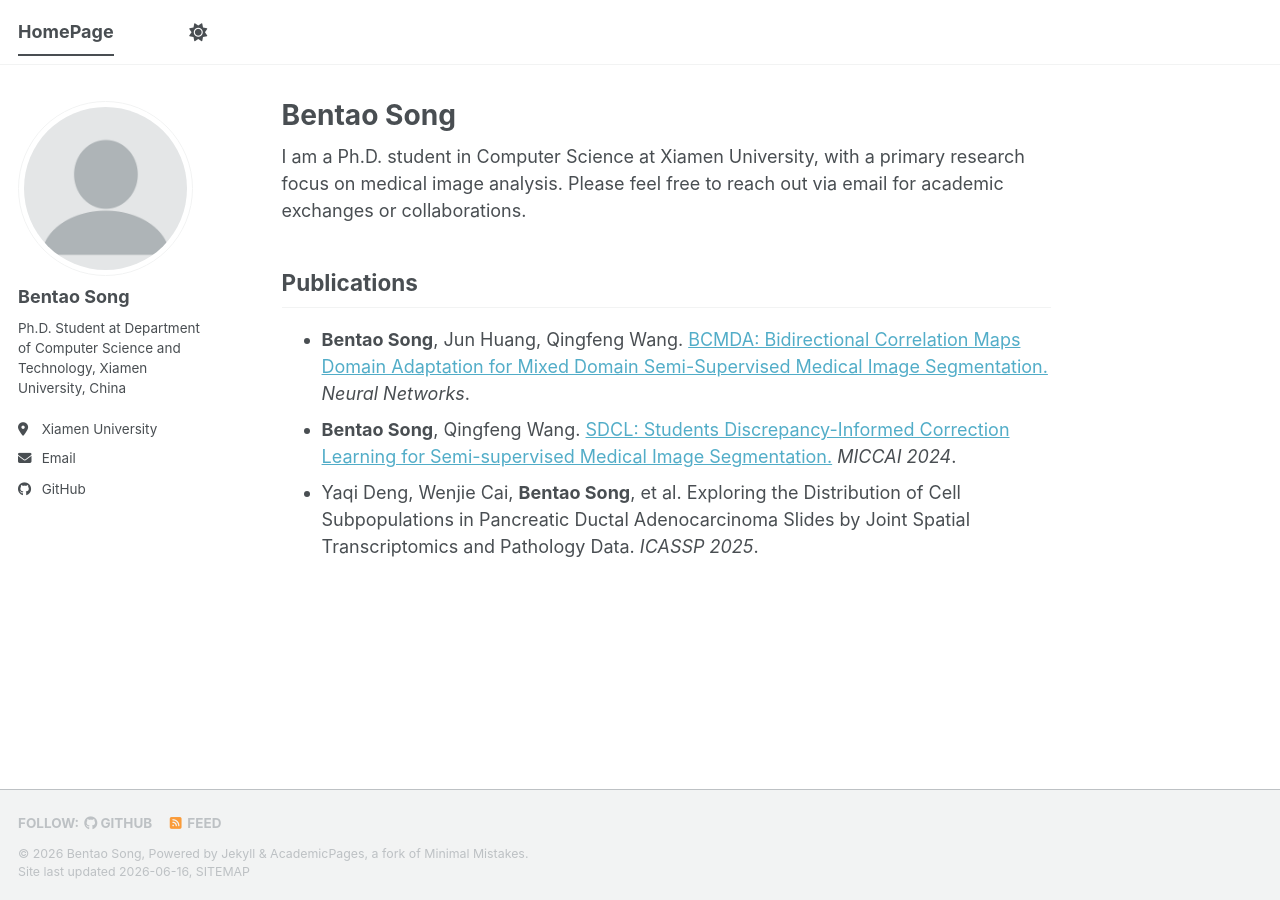
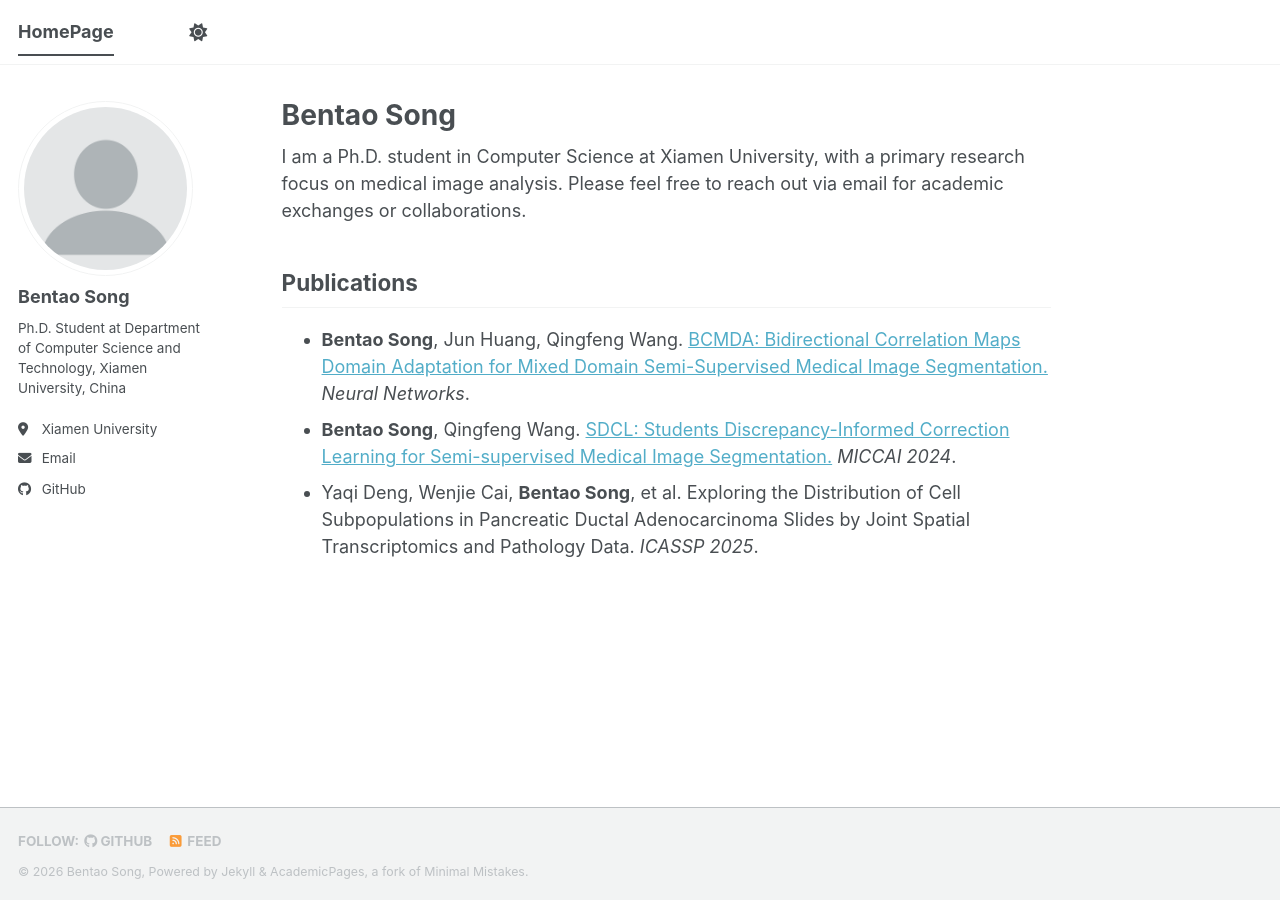
Before and after one commit to pascalcpp/pascalcpp.github.io, a Jekyll site: the page built from _pages/about.md, in a window 1280 px wide. Built offline with Jekyll 4.4.1, drawn with Linux system fonts in a browser that asks for light colours; a script bundle is joined from its source files by our own code; library files that are not in the unit come from our copies.

Commit message:
Update footer.html

```diff
--- a/_includes/footer.html
+++ b/_includes/footer.html
@@ -21,5 +21,5 @@
 
 <div class="page__footer-copyright">
   &copy; {{ site.time | date: '%Y' }} {{ site.name | default: site.title }}, {{ site.data.ui-text[site.locale].powered_by | default: "Powered by" }} <a href="https://jekyllrb.com" rel="nofollow">Jekyll</a> &amp; <a href="https://github.com/academicpages/academicpages.github.io">AcademicPages</a>, a fork of <a href="https://mademistakes.com/work/minimal-mistakes-jekyll-theme/" rel="nofollow">Minimal Mistakes</a>.<br />
-  Site last updated {{ "now" | date: '%Y-%m-%d' }}, <a href="/sitemap/" style="text-transform: uppercase;">{{ site.data.ui-text[site.locale].site_map | default: "Sitemap" }}</a>
+  <!-- Site last updated {{ "now" | date: '%Y-%m-%d' }}, <a href="/sitemap/" style="text-transform: uppercase;">{{ site.data.ui-text[site.locale].site_map | default: "Sitemap" }}</a> -->
 </div>
```
